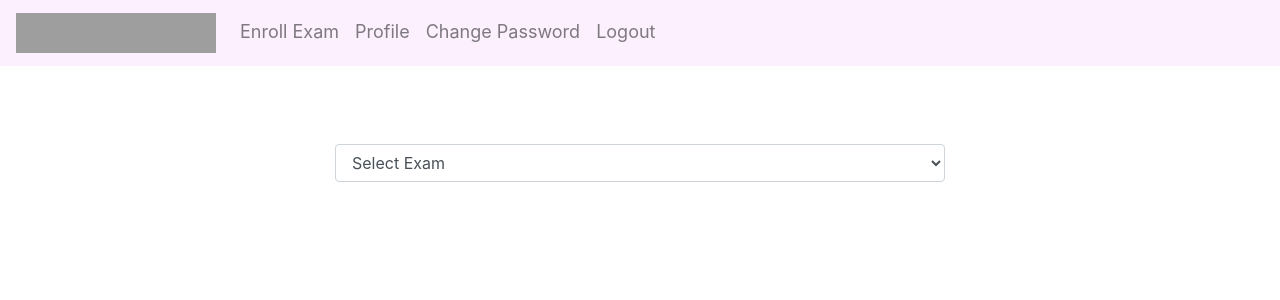
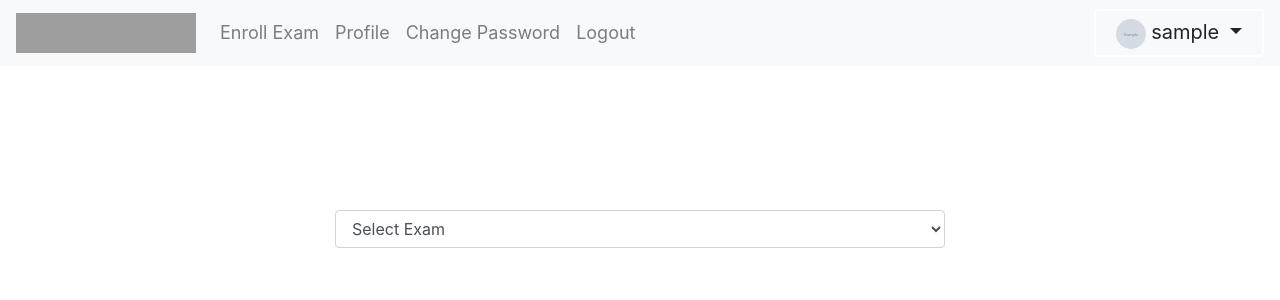
Before and after one commit to kishoredurai/examination-application, a PHP site: page /online_examination/index.php in a window 1280 px wide. Shown: the top 300 px of the page. Run offline with PHP 8.4, Linux system fonts and the light colour scheme; the visitor is signed in with stand-in values (Sample User, id 1); tables that the repository leaves empty hold one stand-in row (values such as "Sample post"); grey boxes marked "Sample" are stand-in pictures; some libraries are stand-ins or nearby versions; grey boxes are pictures that could not be loaded.

Commit message:
student dashboard designed

```diff
--- a/header.php
+++ b/header.php
@@ -45,7 +45,7 @@
           <a class="nav-link" href="change_password.php">Change Password</a>
         </li>
         <li class="nav-item">
-          <a class="nav-link" href="logout.php">Logout</a>
+       <center>   <a class="nav-link" href="logout.php">Logout</a></ce
         </li>
       </ul>
     </div>
--- a/include/user_header.php
+++ b/include/user_header.php
@@ -28,21 +28,19 @@
   if(isset($_SESSION['user_id']))
   {
   ?>
-  <nav class="navbar fixed-top navbar-expand-sm navbar-light" style="background-color: #fcf0ff;">
+  <nav class="navbar navbar-expand-lg navbar-light bg-light">
   <a class="navbar-brand" href="index.php">
-    <img src="https://www.bitsathy.ac.in/assets/images/headlogo.svg" width="200" height="40" alt="">
+    <img src="https://www.bitsathy.ac.in/assets/images/headlogo.svg" width="180" height="40" alt="">
   </a>
-
-    <!-- <a class="navbar-brand" href="index.php"><img src="https://www.bitsathy.ac.in/assets/images/headlogo.svg" class="img-fluid" height="50"  width="200" alt="Online Examination System in PHP"></a> -->
-    <button class="navbar-toggler" type="button" data-toggle="collapse" data-target="#collapsibleNavbar">
+  <button class="navbar-toggler" type="button" data-toggle="collapse" data-target="#navbarSupportedContent" aria-controls="navbarSupportedContent" aria-expanded="false" aria-label="Toggle navigation">
     <span class="navbar-toggler-icon"></span>
   </button>
-    <div class="collapse navbar-collapse" id="collapsibleNavbar">
-    <ul class="navbar-nav">
-    <div class="topnav">
-    <ul class="navbar-nav">
+  <div class="collapse navbar-collapse" id="navbarSupportedContent">
+
+    <ul class="navbar-nav mr-auto" style="font-size:18px;">
+
     <li class="nav-item">
-          <a class="nav-link" href="enroll_exam.php">Enroll Exam</a>
+          <a class="nav-link" href="enroll_exam.php" >Enroll Exam</a>
         </li>
         <li class="nav-item">
           <a class="nav-link" href="profile.php">Profile</a>
@@ -55,43 +53,48 @@
         </li>
     </ul>
 
+    <?php
+  if(isset($_SESSION['user_id']))
+  {
+
+
+$exam->query = "
+SELECT * FROM user_table
+WHERE user_id = '".$_SESSION['user_id']."'
+";
+
+$result = $exam->query_result();
+foreach($result as $row)
+  ?>
+
+
+    <form class="form-inline my-2 my-lg-0">
+    <div class="dropdown">
+      <button class="btn dropdown-toggle" type="button" data-toggle="dropdown"><img class="rounded-circle" width="30" height="30" alt="100x100" src="upload/<?php echo $row["user_image"]; ?>"
+          data-holder-rendered="true">&nbsp;<?php echo $row["user_name"]; ?>
+  <span class="caret"></span></button>
+  <ul class="dropdown-menu">
+    <li><a href="#">HTML</a></li>
+    <li><a href="#">CSS</a></li>
+    <li><a href="#">JavaScript</a></li>
+  </ul>
 </div>
-    </ul>
-    <!-- <ul class="navbar-nav">
-        <li class="nav-item">
-          <a class="nav-link" href="enroll_exam.php">Enroll Exam</a>
-        </li>
-        <li class="nav-item">
-          <a class="nav-link" href="profile.php">Profile</a>
-        </li>
-        <li class="nav-item">
-          <a class="nav-link" href="change_password.php">Change Password</a>
-        </li>
-        <li class="nav-item">
-          <a class="nav-link" href="logout.php">Logout</a>
-        </li>
-      </ul> -->
-
-      <!-- <a class="nav-link" href="#home">Enroll Exam</a>
-  <a class="nav-item" href="#news">Profile</a>
-  <a href="#contact">Change Password</a>
-  <a class="navbar-right" href="#contact">Logout</a> -->
+    </form>
   </div>
 </nav>
 <style>
 
  .topnav {
   overflow: hidden;
+  font-size: 10px;
+  float:left;
+  color: blue;
 }
 
 .topnav a {
-  float: left;
-  display: block;
-  color: black;
-  text-align: center;
-  padding: 10px 10px;
+
   text-decoration: none;
-  font-size: 18px;
+
   border-bottom: 3px solid transparent;
 }
 
@@ -99,11 +102,8 @@
   border-bottom: 3px solid red;
 }
 
-.topnav a.active {
-  border-bottom: 3px solid red;
-}
 </style>
   <div class="container-fluid">
   <?php
-  }
+  }}
   ?>
```
Lines whose indentation alone changed are shown as unchanged.
